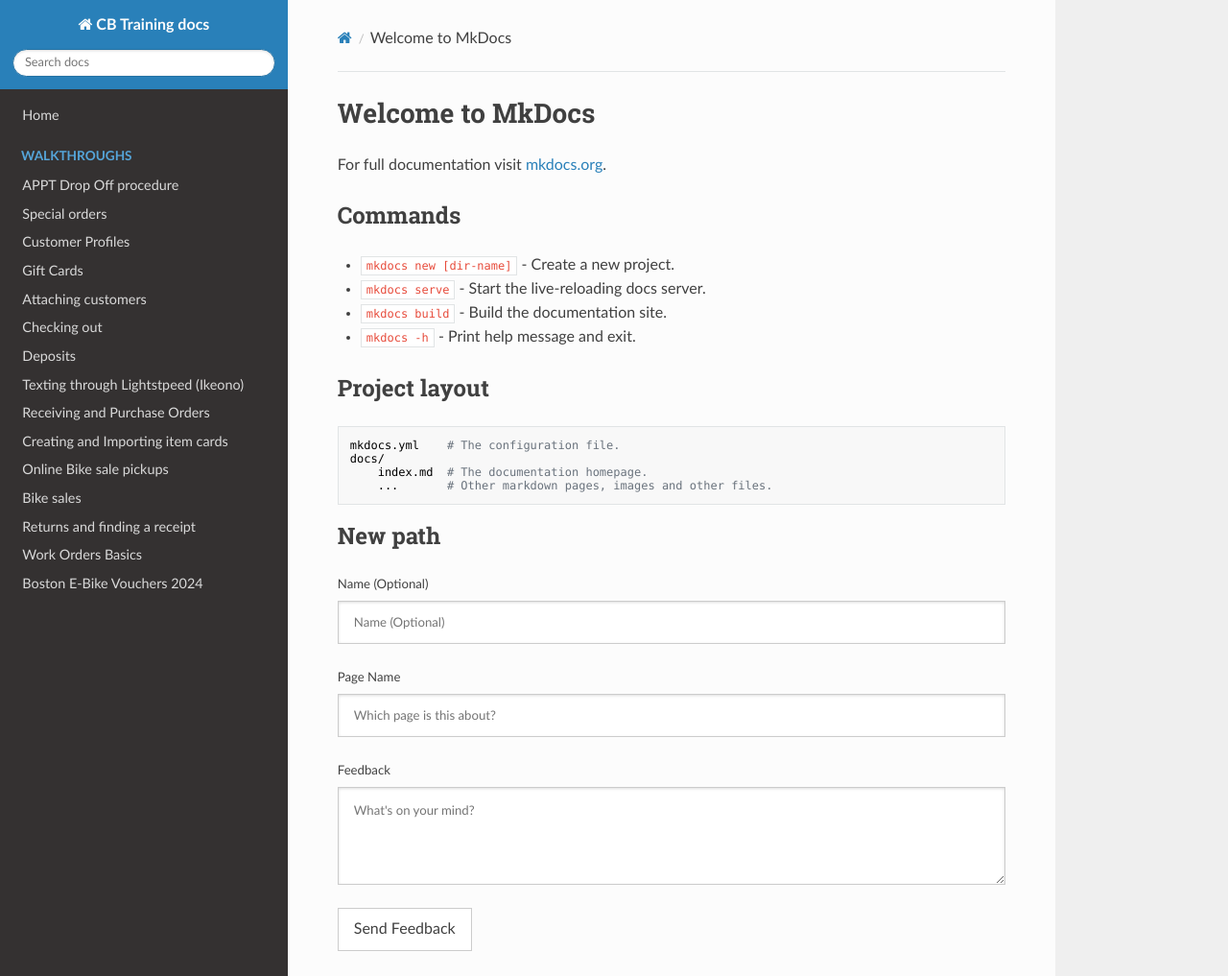
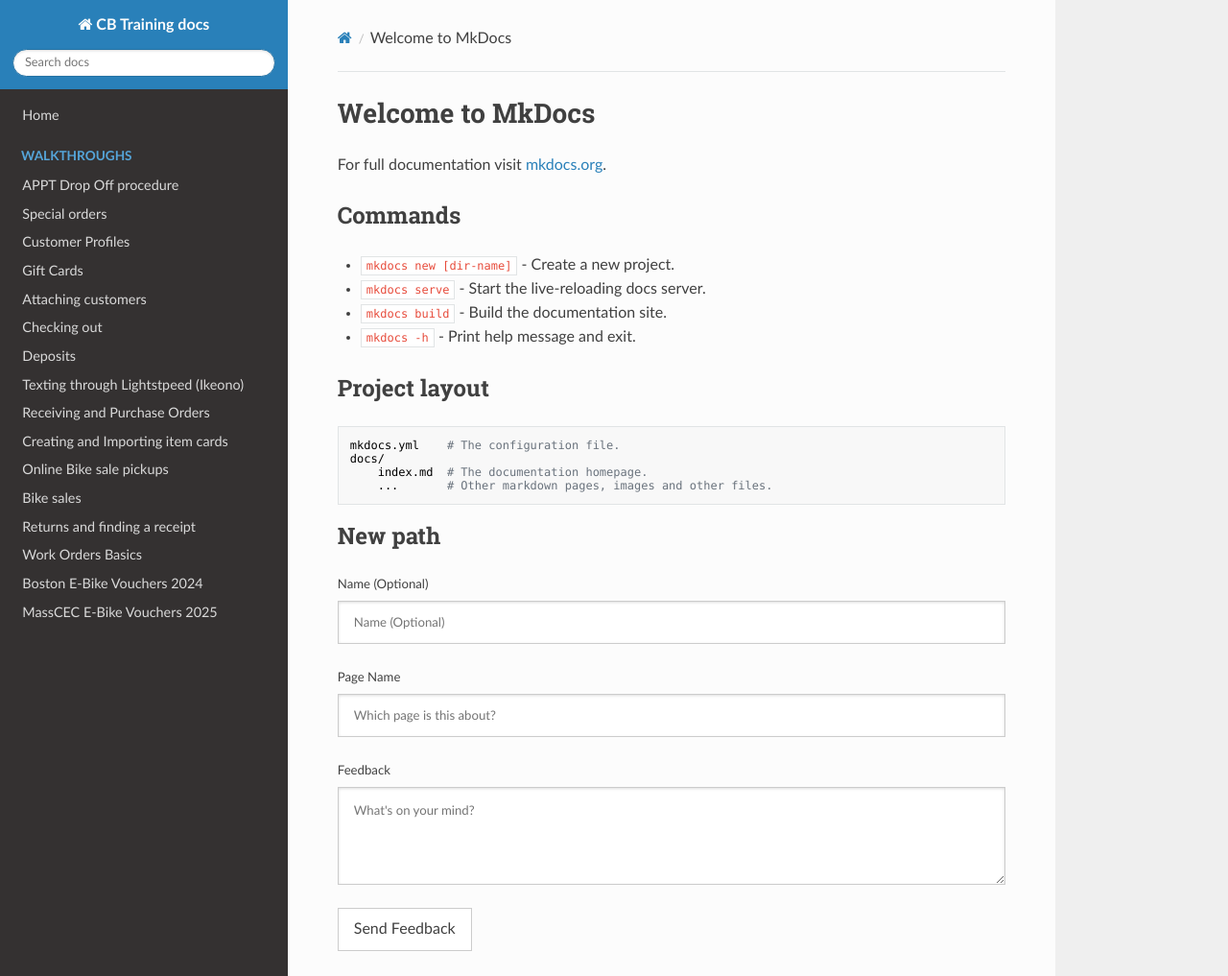
Before and after one commit to CambridgeBicycle/Knowledgebase, an MkDocs documentation site: the page built from docs/handbook.md, in a window 1280 px wide and 1017 px high. Shown: the whole window at 96% size. Built offline with MkDocs 1.6.1, drawn with Linux system fonts in a browser that asks for light colours; nearby versions of some CDN libraries.

Commit message:
Added MA voucher info

```diff
--- a/mkdocs.yml
+++ b/mkdocs.yml
@@ -17,6 +17,7 @@
     - Returns and finding a receipt : return.md
     - Work Orders Basics : workorder.md
     - Boston E-Bike Vouchers 2024: bostonvoucher.md
+    - MassCEC E-Bike Vouchers 2025: massvoucher.md
 #   - Opening/Closing procedure ROUGH DRAFT: clopen.md
 #   - Annual inventory OUTLINE : annualinv.md
 
```
